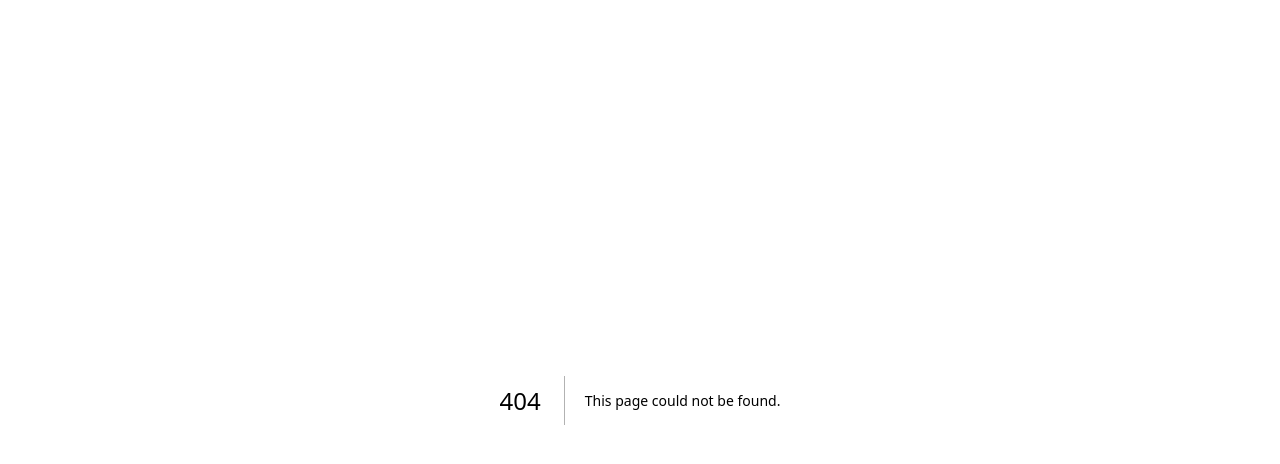
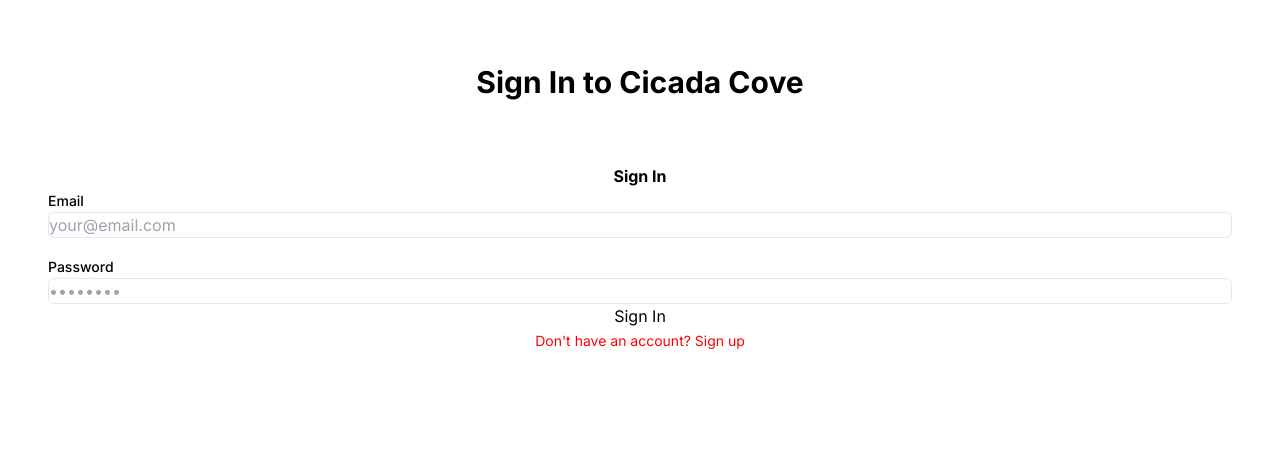
Before and after one commit to marshallcircle/cicada-cove, a Next.js app: page /auth/sign-in in a window 1280 px wide. Before the commit this address had no page. Shown: the top 464 px of the page. Built offline with nearby package versions, Linux system fonts and the light colour scheme; no server answers.

Commit message:
Add sign-in page

```diff
--- /dev/null
+++ b/src/app/auth/sign-in/page.tsx
@@ -0,0 +1,24 @@
+'use client';
+
+import { useRouter } from 'next/navigation';
+import AuthForm from '@/components/auth/AuthForm';
+
+export default function SignInPage() {
+  const router = useRouter();
+
+  const handleSuccess = () => {
+    // Redirect to home page after successful sign-in
+    setTimeout(() => {
+      router.push('/');
+    }, 1500);
+  };
+
+  return (
+    <div className="max-w-screen-xl mx-auto px-4 py-16">
+      <div className="flex flex-col items-center justify-center">
+        <h1 className="text-3xl font-bold mb-8 text-center">Sign In to Cicada Cove</h1>
+        <AuthForm onSuccess={handleSuccess} />
+      </div>
+    </div>
+  );
+}
```
